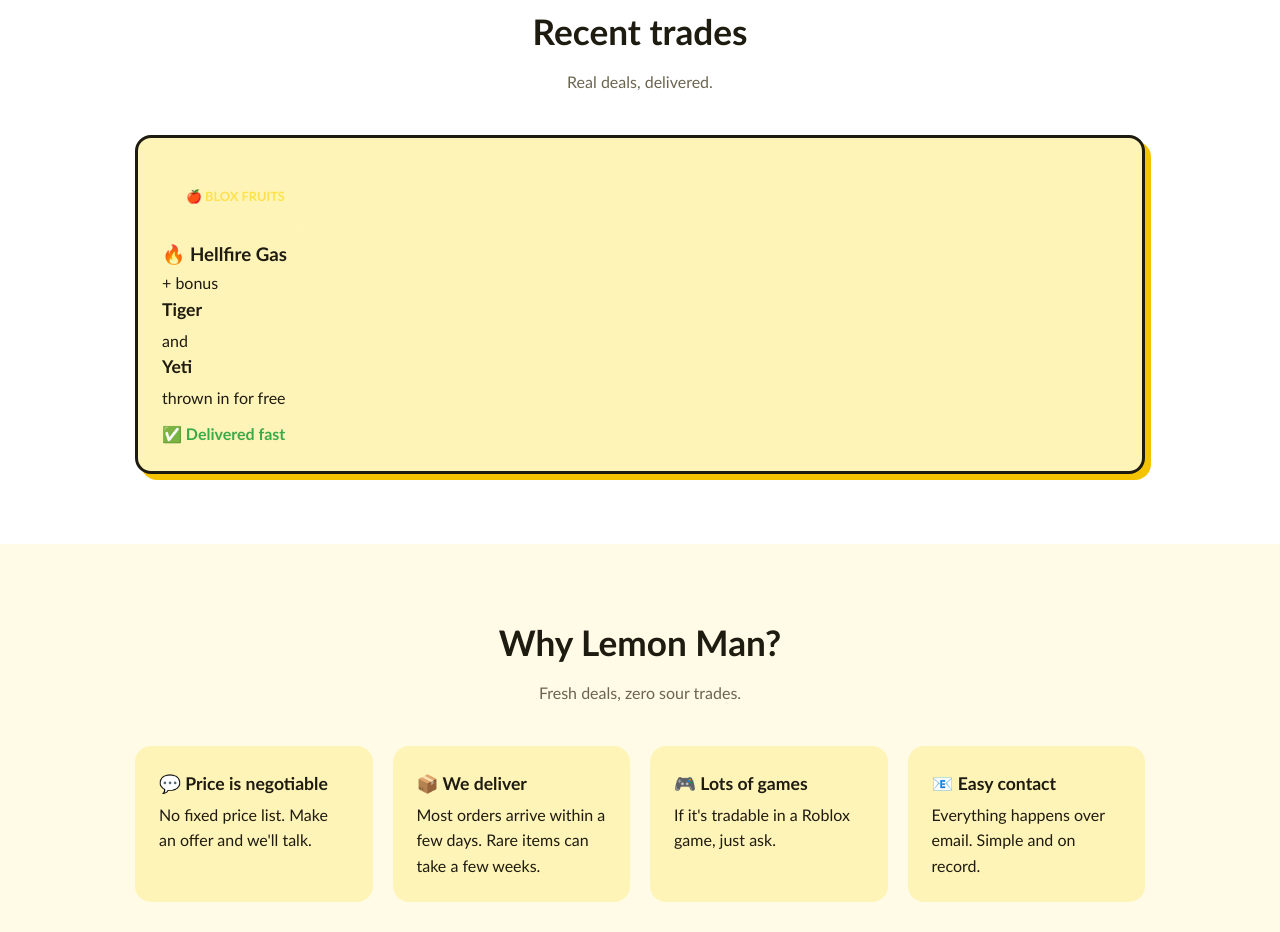
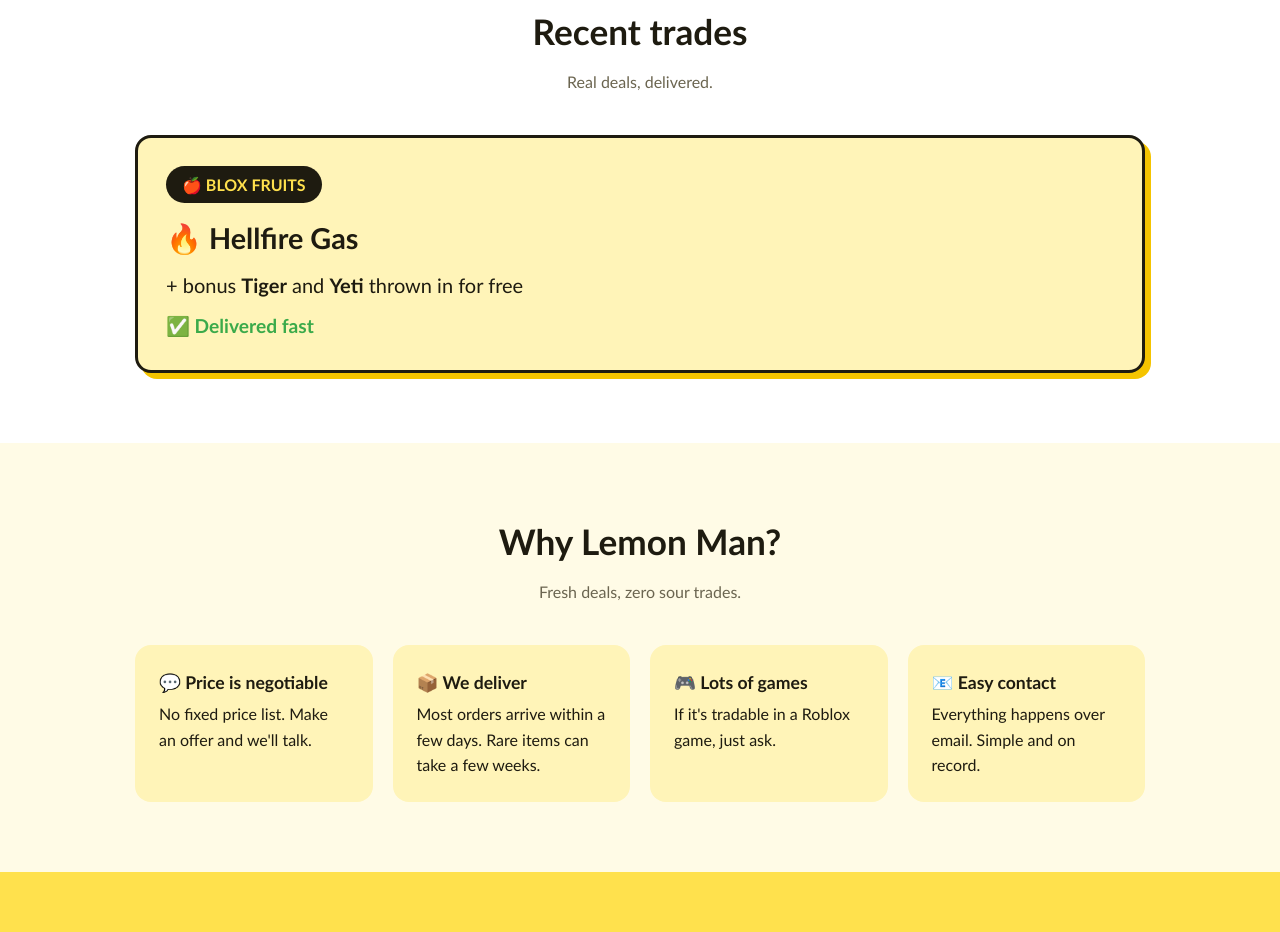
Before and after one commit to jooahnwork731-boop/lemonmantrades, a plain HTML site: page index.html in a window 1280 px wide. Shown: the part 1697-2629 px from the top of the page. Drawn offline with Linux system fonts and the light colour scheme.

Commit message:
Enhance trade section styles
Add styles for trade section in index.html

```diff
--- a/index.html
+++ b/index.html
@@ -70,6 +70,12 @@
     nav ul li:nth-child(3){display:none}
     .btn.alt{margin:12px 0 0}
   }
+    .why .trade{padding:28px}
+  .why .trade h3{font-size:1.8rem;margin:6px 0 8px}
+  .why .trade p{font-size:1.25rem}
+  .why .trade b{display:inline;font-size:1.25rem}
+  .why .trade .tag{display:inline-block;background:var(--ink);color:var(--lemon);font-size:1rem;padding:6px 16px;border-radius:999px;margin:0 0 6px}
+  .why .trade .done{font-size:1.2rem}
 </style>
 </head>
 
```
